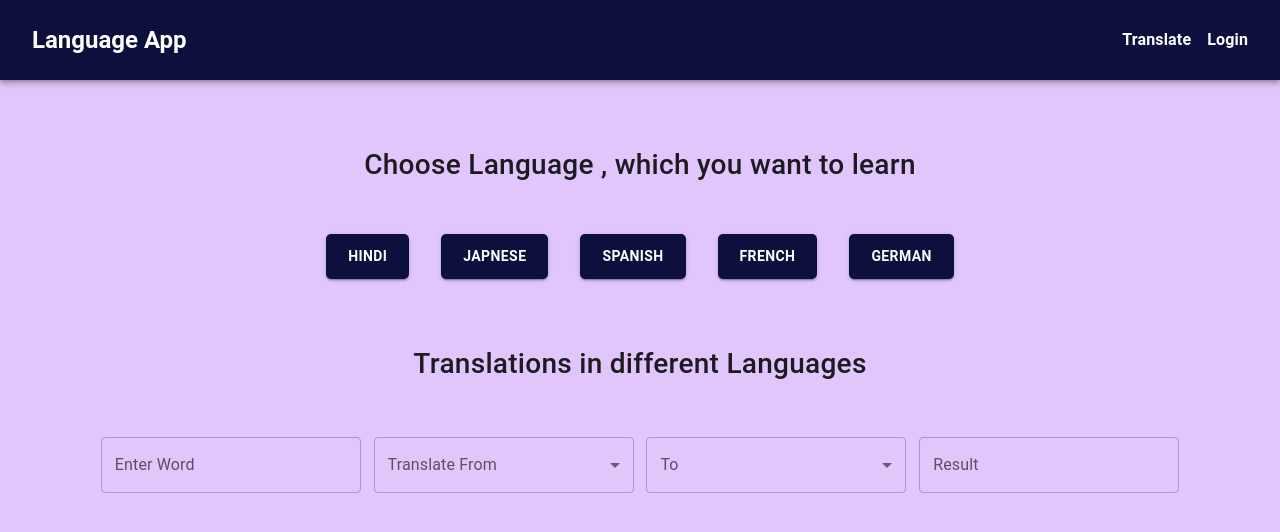
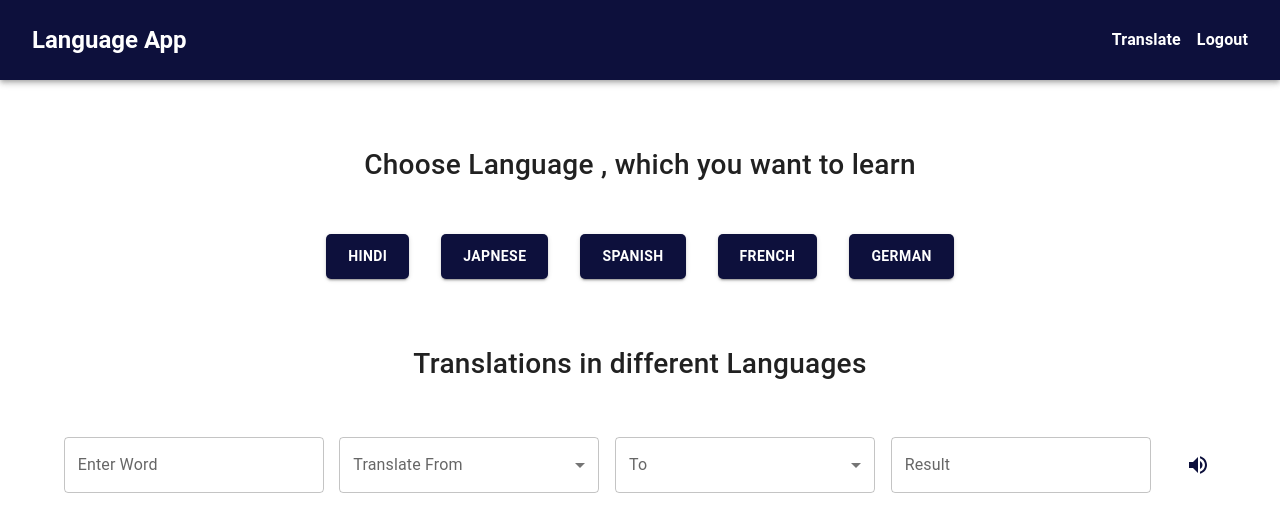
Before and after one commit to samarth1403/language-learning-app, a React (Vite) app: page / in a window 1280 px wide. Shown: the top 532 px of the page. Built offline with nearby package versions, Linux system fonts and the light colour scheme; no server answers; sample sign-in values are in the browser's storage.

Commit message:
Audio for result is Applied

```diff
--- a/src/App.tsx
+++ b/src/App.tsx
@@ -19,7 +19,7 @@ const App = () => {
   return (
     <div
       style={{
-        backgroundColor: "#E1C6FC",
+        backgroundColor: "white",
         width: "100vw",
         minHeight: "100vh",
       }}
--- a/src/Components/Header.tsx
+++ b/src/Components/Header.tsx
@@ -1,9 +1,16 @@
 import {AppBar , Toolbar , Typography} from "@mui/material";
-import {Link} from "react-router-dom";
+import {Link, useNavigate} from "react-router-dom";
 
 const styles = { color: "white", textDecoration: "none", margin: "0.5rem" , fontWeight:"600" };
 
 const Header = () => {
+  const email = localStorage.getItem("user")!;
+  const navigate = useNavigate();
+  const handleLogout = () => {
+    localStorage.clear();
+    navigate("/");
+    window.location.pathname = "";
+  }
   return (
     <AppBar
       position="static"
@@ -18,9 +25,16 @@ const Header = () => {
         <Link to="/translate" style={styles}>
           Translate
         </Link>
-        <Link to="/login" style={styles}>
-          Login
-        </Link>
+        {email === null && (
+          <Link to="/login" style={styles}>
+            Login
+          </Link>
+        )}
+        {email !== null && (
+          <p style={styles} onClick={handleLogout}>
+            Logout
+          </p>
+        )}
       </Toolbar>
     </AppBar>
   );
--- a/src/Components/Home.tsx
+++ b/src/Components/Home.tsx
@@ -24,8 +24,6 @@ const languages: languageInfoType[] = [
   },
 ];
 
-
-
 const Home = () => {
   const navigate = useNavigate();
   const buttonClickHandler = (language: languageInfoType["code"]): void => {
@@ -48,7 +46,7 @@ const Home = () => {
 
   return (
     <Container
-      maxWidth="lg"
+      maxWidth="xl"
       style={{
         display: "flex",
         flexDirection: "column",
--- a/src/Components/Learning.tsx
+++ b/src/Components/Learning.tsx
@@ -60,7 +60,17 @@ const Learning = () => {
 
   return (
     <Container
-      style={{ padding: "2rem 2rem" , display:"flex" , flexDirection:"column", flexWrap:"nowrap", justifyContent:"center", alignItems:"center" , marginTop:"4rem" , backgroundColor:"white" , borderRadius:"20px"}}
+      style={{
+        padding: "2rem 2rem",
+        display: "flex",
+        flexDirection: "column",
+        flexWrap: "nowrap",
+        justifyContent: "center",
+        alignItems: "center",
+        marginTop: "4rem",
+        backgroundColor: "#E1C6FC",
+        borderRadius: "20px",
+      }}
       maxWidth="xs"
     >
       <Stack
@@ -83,9 +93,7 @@ const Learning = () => {
         >
           <ArrowBack />
         </Button>
-        <Typography variant="h6" >
-          Learning Made Easy
-        </Typography>
+        <Typography variant="h6">Learning Made Easy</Typography>
       </Stack>
       <Stack
         style={{
@@ -97,7 +105,7 @@ const Learning = () => {
           marginTop: "2rem",
         }}
       >
-        <Typography variant="h5" >
+        <Typography variant="h5">
           {count + 1} - {words[count]?.word} : {words[count]?.meaning}
         </Typography>
 
--- a/src/Components/Loader.tsx
+++ b/src/Components/Loader.tsx
@@ -1,8 +1,8 @@
 import {CircularProgress} from "@mui/material";
 
-const Loader = () => {
+const Loader = ({marginTop}:{marginTop:string}) => {
   return (
-    <div style={{display:"flex",flexDirection:"row",justifyContent:"center",alignItems:"center" , marginTop:"4rem"}}>
+    <div style={{display:"flex",flexDirection:"row",justifyContent:"center",alignItems:"center" , marginTop:marginTop}}>
       <CircularProgress />
     </div>
   );
--- a/src/Components/Login.tsx
+++ b/src/Components/Login.tsx
@@ -3,9 +3,11 @@ import { signInWithEmailAndPassword } from "firebase/auth";
 import { useState } from "react";
 import { Link, useNavigate } from "react-router-dom";
 import { auth } from "../utils/firebaseConfig";
+import Loader from "./Loader";
 
 const Login = () => {
   const [user, setUser] = useState<userType>({ email: "", password: "" });
+  const [loading , setLoading] = useState<boolean>(false);
   const navigate = useNavigate();
   const changeHandler = (e: React.ChangeEvent<HTMLInputElement>) => {
     const name = e.target.name;
@@ -15,15 +17,21 @@ const Login = () => {
 
   const submitHandler = (e: React.FormEvent<HTMLFormElement>) => {
     e.preventDefault();
+    setLoading(true);
     signInWithEmailAndPassword(auth, user.email, user.password)
       .then((auth) => {
         if (auth) {
+          setLoading(false);
           localStorage.setItem("user", JSON.stringify(auth.user.email));
           navigate("/");
         }
       })
       .catch((error) => alert(error));
   };
+
+  if(loading){
+    return <Loader marginTop="4rem"/>
+  }
   return (
     <Grid
       container
--- a/src/Components/Quiz.tsx
+++ b/src/Components/Quiz.tsx
@@ -41,10 +41,9 @@ const Quiz = () => {
   return (
     <Container
       maxWidth="xs"
-      sx={{ paddingTop: "1rem" , marginTop:"2rem" }}
+      sx={{ paddingTop: "1rem", marginTop: "2rem" }}
       style={{
-
-        backgroundColor: "white",
+        backgroundColor: "#E1C6FC",
         borderRadius: "20px",
       }}
     >
--- a/src/Components/Register.tsx
+++ b/src/Components/Register.tsx
@@ -3,8 +3,10 @@ import { createUserWithEmailAndPassword } from "firebase/auth";
 import { useState } from "react";
 import { Link, useNavigate } from "react-router-dom";
 import { auth } from "../utils/firebaseConfig";
+import Loader from "./Loader";
 const Register = () => {
     const [user , setUser] = useState<userType>({email:"",password:""});
+    const [loading, setLoading] = useState<boolean>(false);
     const navigate = useNavigate();
     const changeHandler = (e:React.ChangeEvent<HTMLInputElement>) => {
         const name = e.target.name;
@@ -13,16 +15,21 @@ const Register = () => {
     }
     const submitHandler = (e:React.FormEvent<HTMLFormElement>) => {
         e.preventDefault();
+        setLoading(true);
         createUserWithEmailAndPassword(auth, user.email, user.password)
           .then((auth) => {
             if (auth) {
-
+              setLoading(false);
               navigate("/");
             }
           })
           .catch((error) => {
             alert(error);
           });
+    }
+
+    if(loading){
+      return <Loader marginTop="4rem" />;
     }
   return (
     <Grid
--- a/src/Components/Translate.tsx
+++ b/src/Components/Translate.tsx
@@ -9,12 +9,18 @@ import {
   Stack,
   TextField,
   Typography,
+  Button
 } from "@mui/material";
-import React, { useEffect, useState } from "react";
-import { translateWord } from "../utils/features";
+import {  VolumeUp } from "@mui/icons-material";
+import React, { useEffect, useRef, useState } from "react";
+import { fetchAudio, translateWord } from "../utils/features";
+import Loader from "./Loader";
 
 const Translate = () => {
   const [result , setResult] = useState<translationDataType["result"]>("");
+  const [loading , setLoading] = useState<boolean>(false);
+  const [audioSrc , setAudioSrc] = useState<string>("");
+  const audioRef = useRef(null);
   const [translationData, setTranslationData] = useState<translationDataType>({
     word: "",
     result: "",
@@ -22,18 +28,35 @@ const Translate = () => {
     toLang: "",
   });
 
+  const audioHandler = async () => {
+    const player: HTMLAudioElement = audioRef.current!;
+    const language = translationData.toLang;
+    if (player) {
+      player.play();
+    } else {
+      const data = await fetchAudio(result, language);
+      setAudioSrc(data);
+    }
+  };
+
   const handleInputChange = (
     e: React.ChangeEvent<HTMLInputElement | HTMLTextAreaElement>
   ) => {
     const name = e.target.name;
     const value = e.target.value;
     setTranslationData({ ...translationData, [name]: value });
+    setAudioSrc("");
   };
 
   const handleSelectChange = (e: SelectChangeEvent<string>): void => {
     const name = e.target.name;
     const value = e.target.value;
+    if(name === "toLang"){
+      setResult("");
+      setLoading(true);
+    }
     setTranslationData({ ...translationData, [name]: value });
+    setAudioSrc("");
   };
 
   const translateWordAsync = async (translationData: translationDataType) => {
@@ -55,6 +78,9 @@ const Translate = () => {
     setTimeout(() => {
       if (translationData.toLang !== "" && translationData.word !== "") {
         translateWordAsync(translationData);
+        if(result !== ""){
+          setLoading(false);
+        }
       }
       else{
         setResult("");
@@ -144,6 +170,19 @@ const Translate = () => {
             onChange={handleInputChange}
           />
         </Box>
+        {
+          loading === false ? <Box sx={{ width: 50, margin: "20px 0px" }}>
+          {audioSrc && <audio src={audioSrc} autoPlay ref={audioRef}></audio>}
+          <Button
+            sx={{
+              borderRadius: "50%",
+            }}
+            onClick={audioHandler}
+          >
+            <VolumeUp />
+          </Button>
+        </Box> : <Loader marginTop="0rem"/>
+        }
       </Stack>
     </Container>
   );
--- a/src/utils/features.ts
+++ b/src/utils/features.ts
@@ -84,7 +84,7 @@ export const ansEvaluation = (arr1: string[], arr2: string[]): number => {
 
 export const fetchAudio = async (
   text: string,
-  language: languageType
+  language: languageType | string
 ): Promise<string> => {
   const encodedParams = new URLSearchParams({
     src: text,
```
